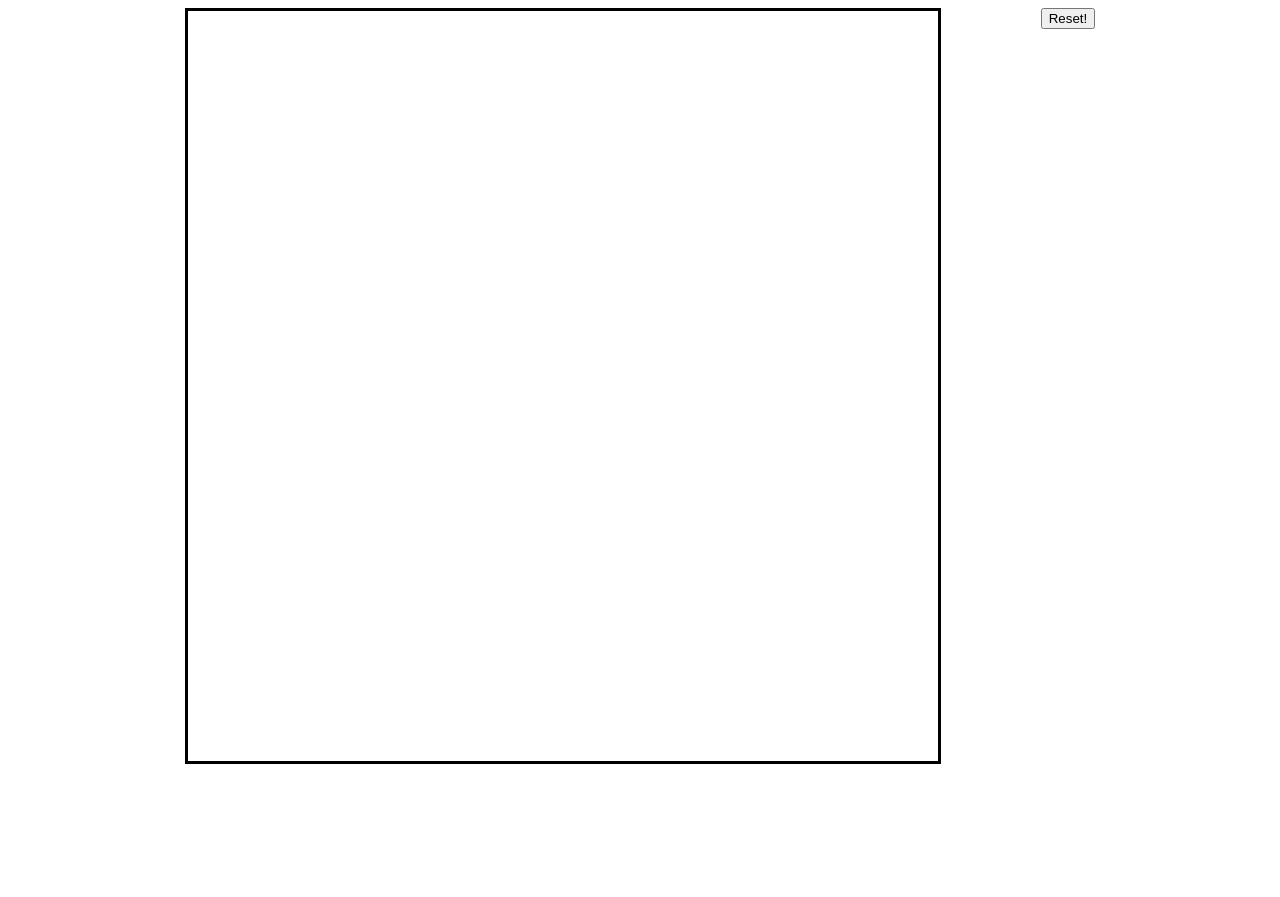
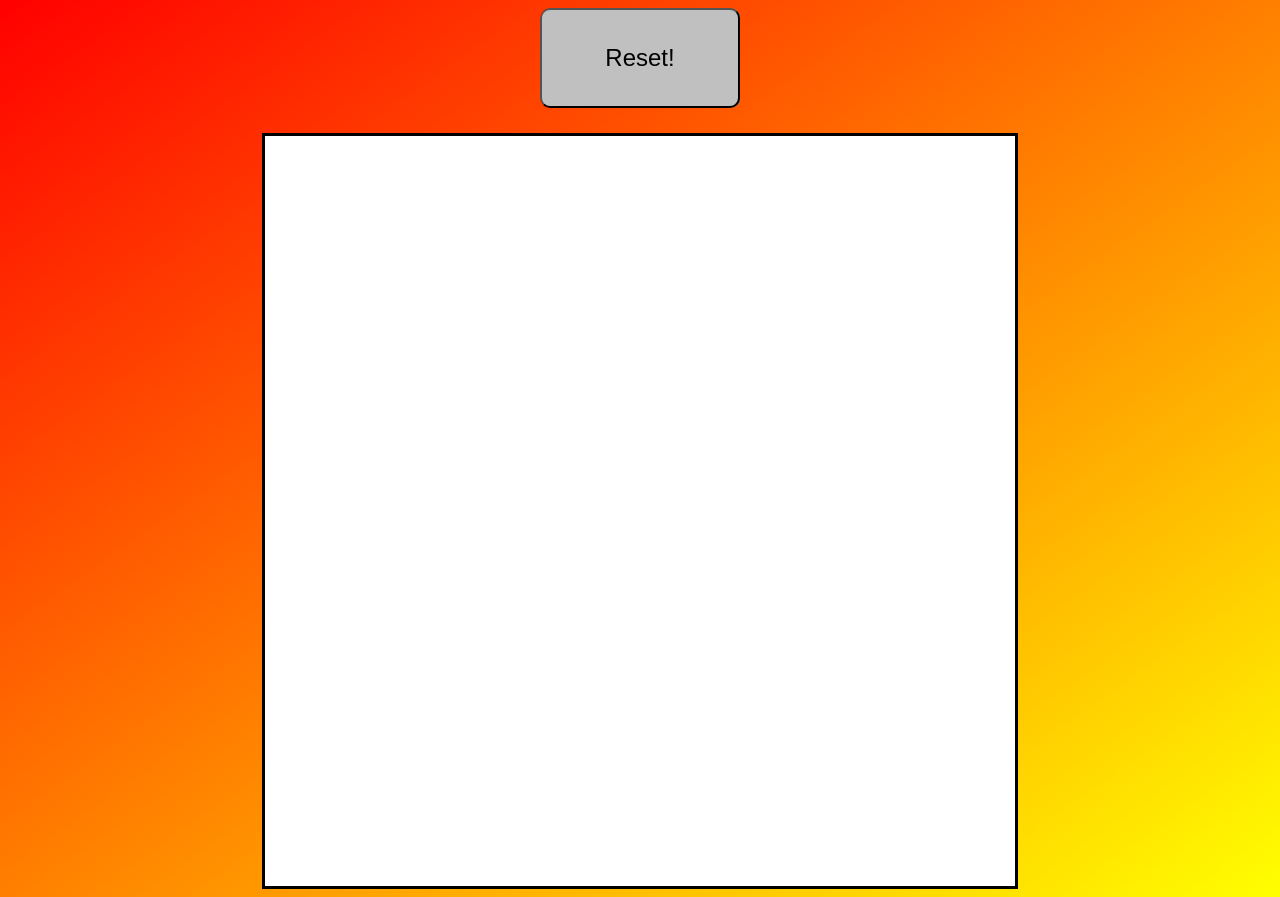
Before and after one commit to bhawkins6177/ETCH-A-SKETCH, a plain HTML site: page index.html in a window 1280 px wide. Before the commit the page ends 800 px from the top, so only its background shows below. Drawn offline with Linux system fonts and the light colour scheme.

Commit message:
Project finished, HTML background radiant added and styling is finished.

```diff
--- a/index.html
+++ b/index.html
@@ -6,12 +6,13 @@
     </head>
 
     <body>
+        <div id = "ButtonDiv">
+            <button id='btn'> Reset! </button>
+        </div>
         <div id="container">
         </div>
     </body>
-    <div id = "ButtonDiv">
-        <button id='btn'> Reset! </button>
-    </div>
+
 
     <script type="text/javascript" src="script.js"></script>
     <link rel="stylesheet" href="style.css">
--- a/style.css
+++ b/style.css
@@ -1,25 +1,11 @@
- /*#container {
-     display: flex;
-     justify-content: center;
-     padding: 20px;
-    min-width: 100vh;
-    min-height: 75vh;
-    align-items: center;
-    flex-direction: row;
-    flex-wrap: wrap;
- }
-
- .content {
-     display: flex;
-     background: red;
-     border-color: rgb(6, 5, 29);
-     border-style: solid;
-
- }
-*/
+html{
+    background-image: linear-gradient(to bottom right, red, yellow);
+}
 body {
     display: flex;
     justify-content: center;
+    align-items: center;
+    flex-direction: column;
 }
 #container {
     display: flex;
@@ -30,6 +16,7 @@ body {
     flex-direction: column;
     border-style: solid;
     border-color: black;
+    background-color: white;
 }
 
 .row {
@@ -39,14 +26,11 @@ body {
 
 .content{
     display: flex;
-
-
     flex-grow: 1;
-
 }
 
 .hoverContent {
-    background-color: darkblue;
+    background-color: black;
 }
 
 .UserContent {
@@ -61,11 +45,14 @@ body {
     flex-grow: 1
 }
 
-#button {
-    height: 50px;
-    width: 100px;
+#btn {
+    height: 100px;
+    width: 200px;
+    font-size: x-large;
+    border-radius: 10px;
+    background-color: silver;
 }
 
 #ButtonDiv {
-    padding-left: 100px;
+    padding-bottom:25px;
 }
```
